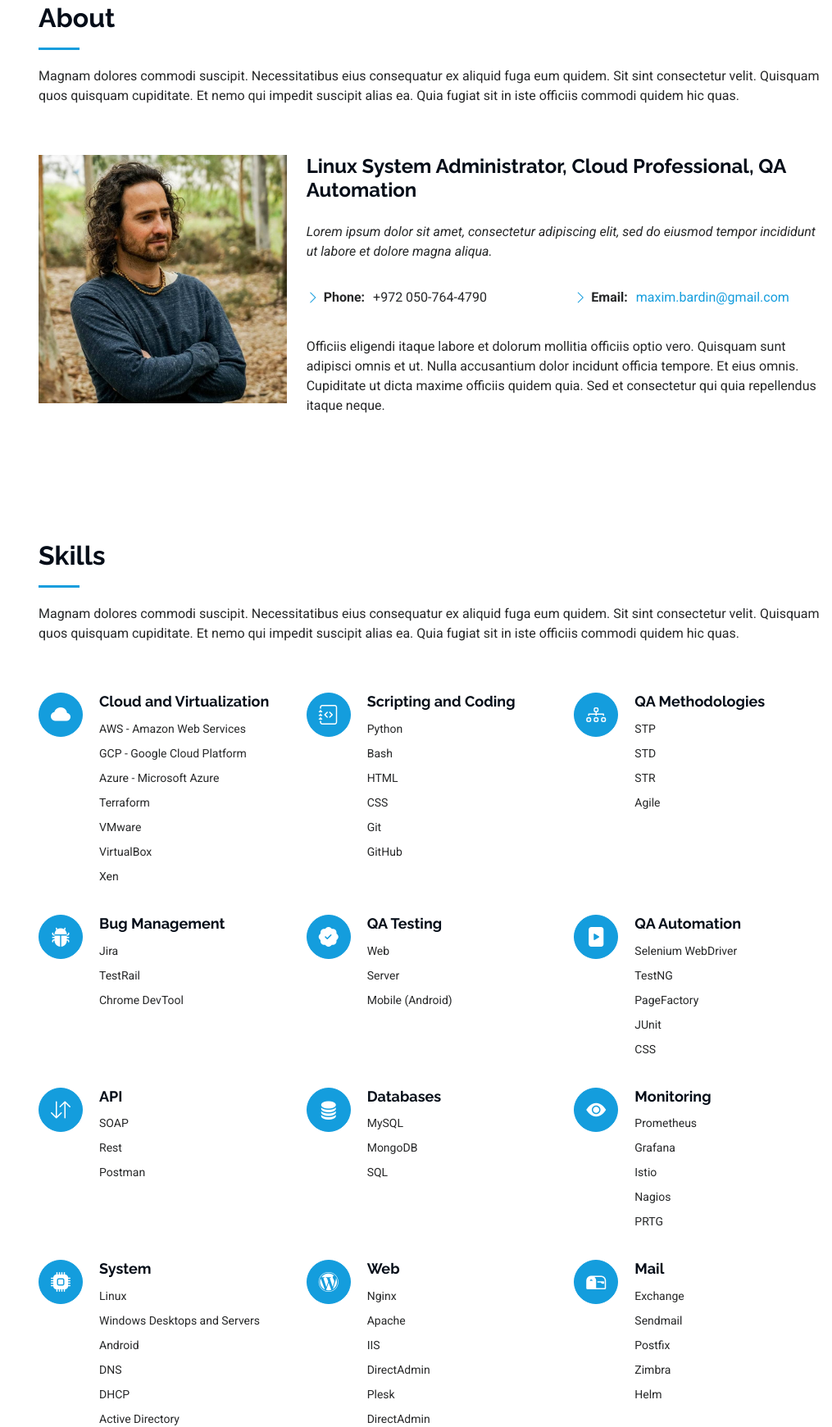
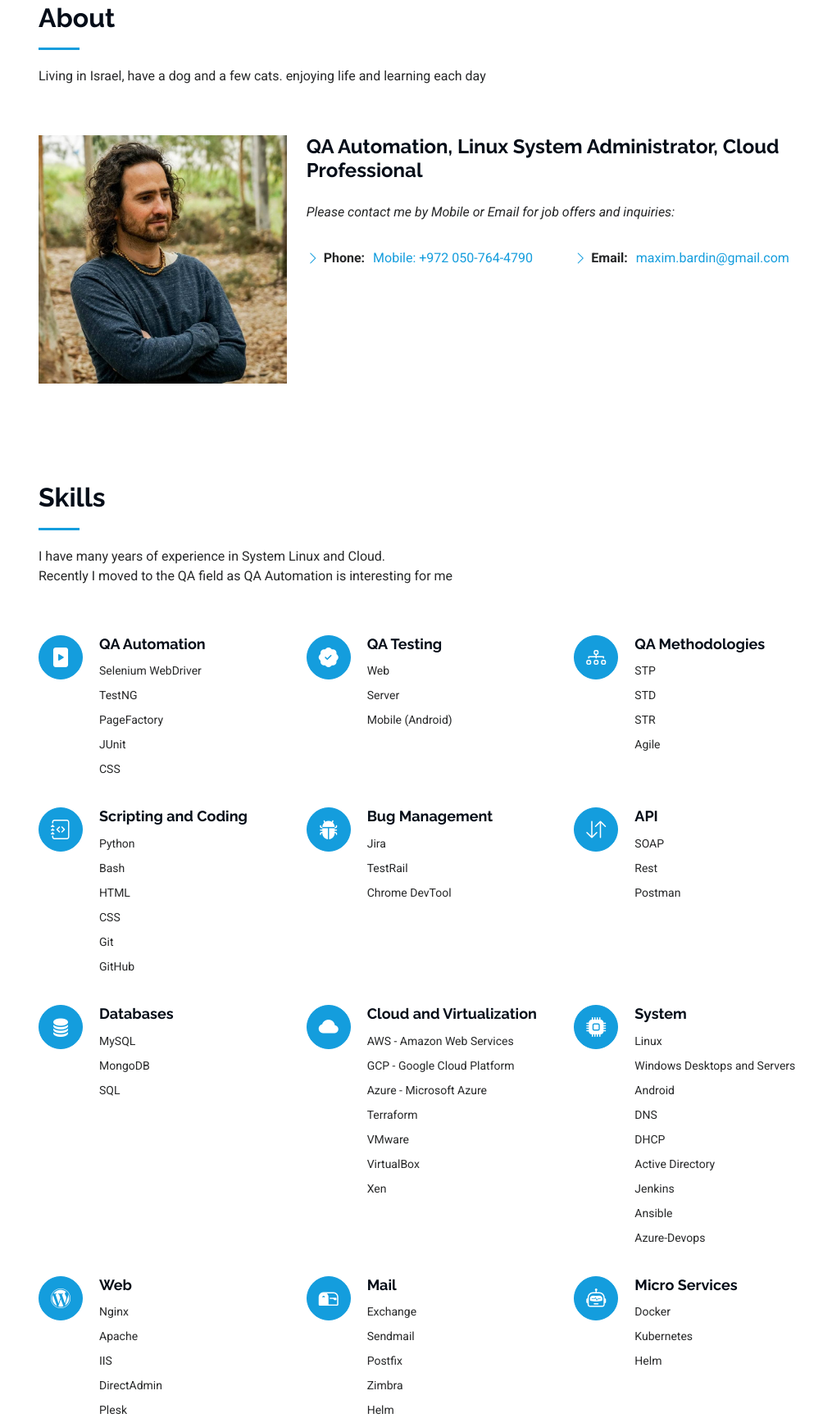
Before and after one commit to MaximBar/cv, a plain HTML site: page index.html in a window 1280 px wide. Shown: the part 857-2598 px from the top of the page at 82% size, without its empty margins (265-1280 px from the left). Drawn offline with Linux system fonts and the light colour scheme.

Commit message:
Add files via upload

```diff
--- a/index.html
+++ b/index.html
@@ -59,12 +59,12 @@
 
     <nav id="navmenu" class="navmenu">
       <ul>
-        <p>Mobile: +972 050 764 4790</p>
-        <p>Email: maxim.bardin@gmail.com</p>
+        <a href=”tel:+9720507644790>Mobile: +972 050-764-4790</a>
+        <a href="mailto:maxim.bardin@gmail.com">Email: maxim.bardin@gmail.com</a>
         <li><a href="#hero" class="active"><i class="bi bi-house navicon"></i>Home</a></li>
         <li><a href="#about"><i class="bi bi-person navicon"></i> About</a></li>
+        <li><a href="#services"><i class="bi bi-hdd-stack navicon"></i> Skills</a></li>
         <li><a href="#resume"><i class="bi bi-file-earmark-text navicon"></i> Resume</a></li>
-        <li><a href="#services"><i class="bi bi-hdd-stack navicon"></i> Skills</a></li>
         <li><a href="#portfolio"><i class="bi bi-images navicon"></i> Portfolio</a></li>
         <li><a href="#contact"><i class="bi bi-envelope navicon"></i> Contact</a></li>
       </ul>
@@ -81,7 +81,7 @@
 
       <div class="container" data-aos="fade-up" data-aos-delay="100">
         <h2>Maxim Bardin</h2>
-        <p>I'm a <span class="typed" data-typed-items="Manual QA Tester, QA Automation, Linux System Administrator, Cloud Administrator, Animal Communicator, Reiki Practitioner">Soul</span><span class="typed-cursor typed-cursor--blink" aria-hidden="true"></span><span class="typed-cursor typed-cursor--blink" aria-hidden="true"></span></p>
+        <p>I'm a <span class="typed" data-typed-items="QA Automation, Manual QA Tester, Linux System Administrator, Cloud Administrator, Animal Communicator, Reiki Practitioner">Soul</span><span class="typed-cursor typed-cursor--blink" aria-hidden="true"></span><span class="typed-cursor typed-cursor--blink" aria-hidden="true"></span></p>
       </div>
 
     </section><!-- /Hero Section -->
@@ -92,7 +92,7 @@
       <!-- Section Title -->
       <div class="container section-title" data-aos="fade-up">
         <h2>About</h2>
-        <p>Magnam dolores commodi suscipit. Necessitatibus eius consequatur ex aliquid fuga eum quidem. Sit sint consectetur velit. Quisquam quos quisquam cupiditate. Et nemo qui impedit suscipit alias ea. Quia fugiat sit in iste officiis commodi quidem hic quas.</p>
+        <p>Living in Israel, have a dog and a few cats. enjoying life and learning each day</p>
       </div><!-- End Section Title -->
 
       <div class="container" data-aos="fade-up" data-aos-delay="100">
@@ -102,15 +102,14 @@
             <img src="assets/img/my-profile-img.jpg" class="img-fluid" alt="">
           </div>
           <div class="col-lg-8 content">
-            <h2>Linux System Administrator, Cloud Professional, QA Automation</h2>
+            <h2>QA Automation, Linux System Administrator, Cloud Professional</h2>
             <p class="fst-italic py-3">
-              Lorem ipsum dolor sit amet, consectetur adipiscing elit, sed do eiusmod tempor incididunt ut labore et dolore
-              magna aliqua.
+              Please contact me by Mobile or Email for job offers and inquiries:
             </p>
             <div class="row">
               <div class="col-lg-6">
                 <ul>
-                  <li><i class="bi bi-chevron-right"></i> <strong>Phone:</strong> <span>+972 050-764-4790</span></li>
+                  <li><i class="bi bi-chevron-right"></i> <strong>Phone:</strong> <a href=”tel:+9720507644790>Mobile: +972 050-764-4790</a></li>
                 </ul>
               </div>
               <div class="col-lg-6">
@@ -120,8 +119,7 @@
               </div>
             </div>
             <p class="py-3">
-              Officiis eligendi itaque labore et dolorum mollitia officiis optio vero. Quisquam sunt adipisci omnis et ut. Nulla accusantium dolor incidunt officia tempore. Et eius omnis.
-              Cupiditate ut dicta maxime officiis quidem quia. Sed et consectetur qui quia repellendus itaque neque.
+              <!-- placholder for additional content -->
             </p>
           </div>
         </div>
@@ -137,12 +135,99 @@
     <!-- Section Title -->
     <div class="container section-title" data-aos="fade-up">
       <h2>Skills</h2>
-      <p>Magnam dolores commodi suscipit. Necessitatibus eius consequatur ex aliquid fuga eum quidem. Sit sint consectetur velit. Quisquam quos quisquam cupiditate. Et nemo qui impedit suscipit alias ea. Quia fugiat sit in iste officiis commodi quidem hic quas.</p>
+      <p>I have many years of experience in System Linux and Cloud.</p>
+      <p>Recently I moved to the QA field as QA Automation is interesting for me</p>
     </div><!-- End Section Title -->
 
     <div class="container">
 
       <div class="row gy-4">
+
+        <!-- Items start -->
+
+
+        <div class="col-lg-4 col-md-6 service-item d-flex" data-aos="fade-up" data-aos-delay="400">
+          <div class="icon flex-shrink-0"><i class="bi bi-file-play-fill"></i></div>
+          <div>
+            <h4 class="title"><a class="stretched-link">QA Automation</a></h4>
+            <p class="description">Selenium WebDriver</p>
+            <p class="description">TestNG</p>
+            <p class="description">PageFactory</p>
+            <p class="description">JUnit</p>
+            <p class="description">CSS</p>
+          </div>
+        </div>
+        <!-- End Service Item -->
+
+        <div class="col-lg-4 col-md-6 service-item d-flex" data-aos="fade-up" data-aos-delay="500">
+          <div class="icon flex-shrink-0"><i class="bi bi-patch-check-fill"></i></div>
+          <div>
+            <h4 class="title"><a class="stretched-link">QA Testing</a></h4>
+            <p class="description">Web</p>
+            <p class="description">Server</p>
+            <p class="description">Mobile (Android)</p>
+          </div>
+        </div>
+        <!-- End Service Item -->
+
+        <div class="col-lg-4 col-md-6 service-item d-flex" data-aos="fade-up" data-aos-delay="300">
+          <div class="icon flex-shrink-0"><i class="bi bi-diagram-3"></i></div>
+          <div>
+            <h4 class="title"><a class="stretched-link">QA Methodologies</a></h4>
+            <p class="description">STP</p>
+            <p class="description">STD</p>
+            <p class="description">STR</p>
+            <p class="description">Agile</p>
+          </div>
+        </div>
+        <!-- End Service Item -->
+
+        <div class="col-lg-4 col-md-6 service-item d-flex" data-aos="fade-up" data-aos-delay="200">
+          <div class="icon flex-shrink-0"><i class="bi bi-journal-code"></i></div>
+          <div>
+            <h4 class="title"><a class="stretched-link">Scripting and Coding</a></h4>
+            <p class="description">Python</p>
+            <p class="description">Bash</p>
+            <p class="description">HTML</p>
+            <p class="description">CSS</p>
+            <p class="description">Git</p>
+            <p class="description">GitHub</p>
+          </div>
+        </div>
+        <!-- End Service Item -->
+
+        <div class="col-lg-4 col-md-6 service-item d-flex" data-aos="fade-up" data-aos-delay="400">
+          <div class="icon flex-shrink-0"><i class="bi bi-bug-fill"></i></div>
+          <div>
+            <h4 class="title"><a class="stretched-link">Bug Management</a></h4>
+            <p class="description">Jira</p>
+            <p class="description">TestRail</p>
+            <p class="description">Chrome DevTool</p>
+          </div>
+        </div>
+        <!-- End Service Item -->
+
+        <div class="col-lg-4 col-md-6 service-item d-flex" data-aos="fade-up" data-aos-delay="400">
+          <div class="icon flex-shrink-0"><i class="bi bi-arrow-down-up"></i></div>
+          <div>
+            <h4 class="title"><a class="stretched-link">API</a></h4>
+            <p class="description">SOAP</p>
+            <p class="description">Rest</p>
+            <p class="description">Postman</p>
+          </div>
+        </div>
+        <!-- End Service Item -->
+
+        <div class="col-lg-4 col-md-6 service-item d-flex" data-aos="fade-up" data-aos-delay="400">
+          <div class="icon flex-shrink-0"><i class="bi bi-database-fill"></i></div>
+          <div>
+            <h4 class="title"><a class="stretched-link">Databases</a></h4>
+            <p class="description">MySQL</p>
+            <p class="description">MongoDB</p>
+            <p class="description">SQL</p>
+          </div>
+        </div>
+        <!-- End Service Item -->
 
         <div class="col-lg-4 col-md-6 service-item d-flex" data-aos="fade-up" data-aos-delay="100">
           <div class="icon flex-shrink-0"><i class="bi bi-cloud-fill"></i></div>
@@ -159,95 +244,6 @@
         </div>
         <!-- End Service Item -->
 
-        <div class="col-lg-4 col-md-6 service-item d-flex" data-aos="fade-up" data-aos-delay="200">
-          <div class="icon flex-shrink-0"><i class="bi bi-journal-code"></i></div>
-          <div>
-            <h4 class="title"><a class="stretched-link">Scripting and Coding</a></h4>
-            <p class="description">Python</p>
-            <p class="description">Bash</p>
-            <p class="description">HTML</p>
-            <p class="description">CSS</p>
-            <p class="description">Git</p>
-            <p class="description">GitHub</p>
-          </div>
-        </div><!-- End Service Item -->
-
-        <div class="col-lg-4 col-md-6 service-item d-flex" data-aos="fade-up" data-aos-delay="300">
-          <div class="icon flex-shrink-0"><i class="bi bi-diagram-3"></i></div>
-          <div>
-            <h4 class="title"><a class="stretched-link">QA Methodologies</a></h4>
-            <p class="description">STP</p>
-            <p class="description">STD</p>
-            <p class="description">STR</p>
-            <p class="description">Agile</p>
-          </div>
-        </div><!-- End Service Item -->
-
-        <div class="col-lg-4 col-md-6 service-item d-flex" data-aos="fade-up" data-aos-delay="400">
-          <div class="icon flex-shrink-0"><i class="bi bi-bug-fill"></i></div>
-          <div>
-            <h4 class="title"><a class="stretched-link">Bug Management</a></h4>
-            <p class="description">Jira</p>
-            <p class="description">TestRail</p>
-            <p class="description">Chrome DevTool</p>
-          </div>
-        </div><!-- End Service Item -->
-
-        <div class="col-lg-4 col-md-6 service-item d-flex" data-aos="fade-up" data-aos-delay="500">
-          <div class="icon flex-shrink-0"><i class="bi bi-patch-check-fill"></i></div>
-          <div>
-            <h4 class="title"><a class="stretched-link">QA Testing</a></h4>
-            <p class="description">Web</p>
-            <p class="description">Server</p>
-            <p class="description">Mobile (Android)</p>
-          </div>
-        </div><!-- End Service Item -->
-
-        <div class="col-lg-4 col-md-6 service-item d-flex" data-aos="fade-up" data-aos-delay="400">
-          <div class="icon flex-shrink-0"><i class="bi bi-file-play-fill"></i></div>
-          <div>
-            <h4 class="title"><a class="stretched-link">QA Automation</a></h4>
-            <p class="description">Selenium WebDriver</p>
-            <p class="description">TestNG</p>
-            <p class="description">PageFactory</p>
-            <p class="description">JUnit</p>
-            <p class="description">CSS</p>
-          </div>
-        </div><!-- End Service Item -->
-
-        <div class="col-lg-4 col-md-6 service-item d-flex" data-aos="fade-up" data-aos-delay="400">
-          <div class="icon flex-shrink-0"><i class="bi bi-arrow-down-up"></i></div>
-          <div>
-            <h4 class="title"><a class="stretched-link">API</a></h4>
-            <p class="description">SOAP</p>
-            <p class="description">Rest</p>
-            <p class="description">Postman</p>
-          </div>
-        </div><!-- End Service Item -->
-
-        <div class="col-lg-4 col-md-6 service-item d-flex" data-aos="fade-up" data-aos-delay="400">
-          <div class="icon flex-shrink-0"><i class="bi bi-database-fill"></i></div>
-          <div>
-            <h4 class="title"><a class="stretched-link">Databases</a></h4>
-            <p class="description">MySQL</p>
-            <p class="description">MongoDB</p>
-            <p class="description">SQL</p>
-          </div>
-        </div><!-- End Service Item -->
-
-
-        <div class="col-lg-4 col-md-6 service-item d-flex" data-aos="fade-up" data-aos-delay="400">
-          <div class="icon flex-shrink-0"><i class="bi bi-eye-fill"></i></div>
-          <div>
-            <h4 class="title"><a class="stretched-link">Monitoring</a></h4>
-            <p class="description">Prometheus</p>
-            <p class="description">Grafana</p>
-            <p class="description">Istio</p>
-            <p class="description">Nagios</p>
-            <p class="description">PRTG</p>
-          </div>
-        </div><!-- End Service Item -->
-
         <div class="col-lg-4 col-md-6 service-item d-flex" data-aos="fade-up" data-aos-delay="400">
           <div class="icon flex-shrink-0"><i class="bi bi-cpu-fill"></i></div>
           <div>
@@ -263,7 +259,8 @@
             <p class="description">Azure-Devops</p>
 
           </div>
-        </div><!-- End Service Item -->
+        </div>
+        <!-- End Service Item -->
 
         <div class="col-lg-4 col-md-6 service-item d-flex" data-aos="fade-up" data-aos-delay="400">
           <div class="icon flex-shrink-0"><i class="bi bi-wordpress"></i></div>
@@ -278,7 +275,8 @@
             <p class="description">Webmin</p>
             <p class="description">LightSpeed</p>
           </div>
-        </div><!-- End Service Item -->
+        </div>
+        <!-- End Service Item -->
 
         <div class="col-lg-4 col-md-6 service-item d-flex" data-aos="fade-up" data-aos-delay="400">
           <div class="icon flex-shrink-0"><i class="bi bi-mailbox2"></i></div>
@@ -290,7 +288,8 @@
             <p class="description">Zimbra</p>
             <p class="description">Helm</p>
           </div>
-        </div><!-- End Service Item -->
+        </div>
+        <!-- End Service Item -->
 
 
         <div class="col-lg-4 col-md-6 service-item d-flex" data-aos="fade-up" data-aos-delay="400">
@@ -301,11 +300,25 @@
             <p class="description">Kubernetes</p>
             <p class="description">Helm</p>
           </div>
-        </div><!-- End Service Item -->
+        </div>
+        <!-- End Service Item -->
+
+        <div class="col-lg-4 col-md-6 service-item d-flex" data-aos="fade-up" data-aos-delay="400">
+          <div class="icon flex-shrink-0"><i class="bi bi-eye-fill"></i></div>
+          <div>
+            <h4 class="title"><a class="stretched-link">Monitoring</a></h4>
+            <p class="description">Prometheus</p>
+            <p class="description">Grafana</p>
+            <p class="description">Istio</p>
+            <p class="description">Nagios</p>
+            <p class="description">PRTG</p>
+          </div>
+        </div>
+        <!-- End Service Item -->
       </div>
     </div>
-
-  </section><!-- /Services Section -->
+  </section>
+  <!-- /Services Section -->
 
 
     <!-- Resume Section -->
@@ -314,7 +327,7 @@
       <!-- Section Title -->
       <div class="container section-title" data-aos="fade-up">
         <h2>Resume</h2>
-        <p>Magnam dolores commodi suscipit. Necessitatibus eius consequatur ex aliquid fuga eum quidem. Sit sint consectetur velit. Quisquam quos quisquam cupiditate. Et nemo qui impedit suscipit alias ea. Quia fugiat sit in iste officiis commodi quidem hic quas.</p>
+        <p>I worked as a Linux System Administartor, QA and Security</p>
       </div><!-- End Section Title -->
 
       <div class="container">
@@ -326,10 +339,10 @@
 
             <div class="resume-item pb-0">
               <h4>Maxim Bardin</h4>
-              <p><em>Innovative and deadline-driven Graphic Designer with 3+ years of experience designing and developing user-centered digital/print marketing material from initial concept to final, polished deliverable.</em></p>
+              <p><em>For job offers and inquiries you can reach me by mobile or email:</em></p>
               <ul>
-                <li>(+972) 050-764-4790</li>
-                <li>maxim.bardin@gmail.com</li>
+                <li><a href=”tel:+9720507644790>Mobile: +972 050-764-4790</a>
+                <li><a href="mailto:maxim.bardin@gmail.com">maxim.bardin@gmail.com</a></li>
               </ul>
             </div><!-- Edn Resume Item -->
 
@@ -491,7 +504,7 @@
       <!-- Section Title -->
       <div class="container section-title" data-aos="fade-up">
         <h2>Portfolio</h2>
-        <p>Magnam dolores commodi suscipit. Necessitatibus eius consequatur ex aliquid fuga eum quidem. Sit sint consectetur velit. Quisquam quos quisquam cupiditate. Et nemo qui impedit suscipit alias ea. Quia fugiat sit in iste officiis commodi quidem hic quas.</p>
+        <p>To be Added...</p>
       </div><!-- End Section Title -->
 
       </div>
@@ -506,8 +519,8 @@
       <!-- Section Title -->
       <div class="container section-title" data-aos="fade-up">
         <h2>Contact</h2>
-        <p>Mobile: +972 050 764 4790</p>
-        <p>Email: maxim.bardin@gmail.com</p>
+        <li><a href=”tel:+9720507644790>Mobile: +972 050-764-4790</a>
+        <li><a href="mailto:maxim.bardin@gmail.com">Email: maxim.bardin@gmail.com</a></li>
       </div><!-- End Section Title -->
     </section><!-- /Contact Section -->
 
```
